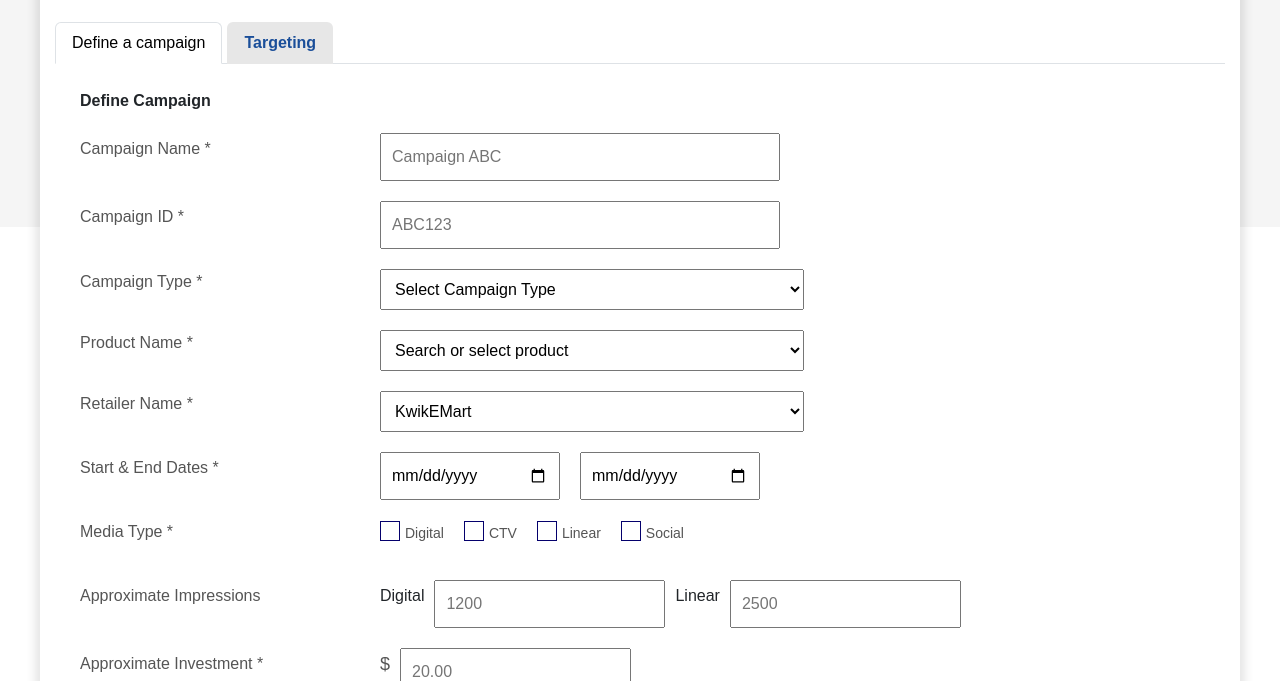
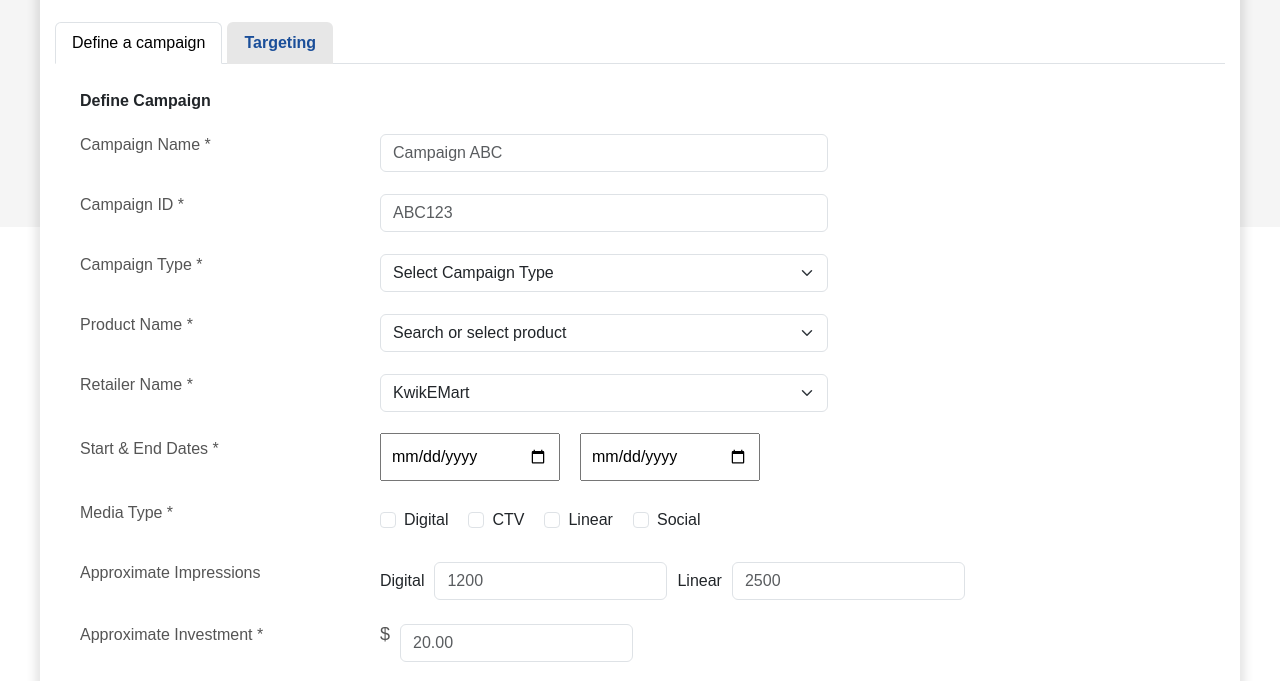
Before and after one commit to amarjyothi98/abcs, a plain HTML site: page index.html in a window 1280 px wide. Shown: the part 223-904 px from the top of the page. Drawn offline with nearby package versions, Linux system fonts and the light colour scheme.

Commit message:
chore : updated index page with bootstrap

```diff
--- a/index.html
+++ b/index.html
@@ -133,37 +133,51 @@
                 <p style="font-weight: bold;">Define Campaign</p>
                 <div style="display: flex; align-items: center; margin: 20px 0;">
                     <p style="color: #555555; width: 300px;">Campaign Name *</p>
-                    <input class="storeOptimizationInput" type="text" placeholder="Campaign ABC">
+                    <input
+                        type="text"
+                        class="form-control"
+                        id=""
+                        aria-describedby=""
+                        placeholder="Campaign ABC"
+                        style="width: 40%;"
+                    >
                 </div>
                 <div style="display: flex; align-items: center; margin: 20px 0;">
                     <p style="color: #555555; width: 300px;">Campaign ID *</p>
-                    <input class="storeOptimizationInput" type="text" placeholder="ABC123">
+                    <input
+                        type="text"
+                        class="form-control"
+                        id=""
+                        aria-describedby=""
+                        placeholder="ABC123"
+                        style="width: 40%;"
+                    >
                 </div>
                 <div style="display: flex; align-items: center; margin: 20px 0;">
                     <p style="color: #555555;  width: 300px;">Campaign Type *</p>
-                    <select id="myDropdown" name="myDropdown" class="storeOptimizationDropdown">
-                        <option value="option1">Select Campaign Type</option>
-                        <option value="option2">Option 2</option>
-                        <option value="option3">Option 3</option>
-                        <option value="option3">Option 4</option>
+                    <select class="form-select" aria-label="Default select example" style="width: 40%;">
+                        <option selected>Select Campaign Type</option>
+                        <option value="1">One</option>
+                        <option value="2">Two</option>
+                        <option value="3">Three</option>
                     </select>
                 </div>
                 <div style="display: flex; align-items: center; margin: 20px 0;">
                     <p style="color: #555555;  width: 300px;">Product Name *</p>
-                    <select id="myDropdown" name="myDropdown" class="storeOptimizationDropdown">
-                        <option value="option1">Search or select product</option>
-                        <option value="option2">Option 2</option>
-                        <option value="option3">Option 3</option>
-                        <option value="option3">Option 4</option>
+                    <select class="form-select" aria-label="Default select example" style="width: 40%;">
+                        <option selected>Search or select product</option>
+                        <option value="1">One</option>
+                        <option value="2">Two</option>
+                        <option value="3">Three</option>
                     </select>
                 </div>
                 <div style="display: flex; align-items: center; margin: 20px 0;">
                     <p style="color: #555555;  width: 300px;">Retailer Name *</p>
-                    <select id="myDropdown" name="myDropdown" class="storeOptimizationDropdown">
-                        <option value="option1">KwikEMart</option>
-                        <option value="option2">Option 2</option>
-                        <option value="option3">Option 3</option>
-                        <option value="option3">Option 4</option>
+                    <select class="form-select" aria-label="Default select example" style="width: 40%;">
+                        <option selected>KwikEMart</option>
+                        <option value="1">One</option>
+                        <option value="2">Two</option>
+                        <option value="3">Three</option>
                     </select>
                 </div>
                 <div style="display: flex; align-items: center; margin: 20px 0;">
@@ -176,38 +190,74 @@
                 <div style="display: flex; align-items: center; margin: 20px 0;">
                     <p style="color: #555555; width: 300px;">Media Type *</p>
                     <div style="display: flex; gap: 20px;">
-                        <label class="checkbox-container">
-                            <input type="checkbox">
-                            <span class="checkmark"></span>
-                            <p style="font-size: 14px; color: #555555; margin-top: 2px;">Digital</p>
-                        </label>
-                        <label class="checkbox-container">
-                            <input type="checkbox">
-                            <span class="checkmark"></span>
-                            <p style="font-size: 14px; color: #555555; margin-top: 2px;">CTV</p>
-                        </label>
-                        <label class="checkbox-container">
-                            <input type="checkbox">
-                            <span class="checkmark"></span>
-                            <p style="font-size: 14px; color: #555555; margin-top: 2px;">Linear</p>
-                        </label>
-                        <label class="checkbox-container">
-                            <input type="checkbox">
-                            <span class="checkmark"></span>
-                            <p style="font-size: 14px; color: #555555; margin-top: 2px;">Social</p>
-                        </label>
+                        <div class="form-check">
+                            <input
+                                class="form-check-input"
+                                type="checkbox"
+                                value=""
+                                id="defaultCheck1"
+                            >
+                            <label class="form-check-label" for="defaultCheck1">
+                                Digital
+                            </label>
+                        </div>
+                        <div class="form-check">
+                            <input
+                                class="form-check-input"
+                                type="checkbox"
+                                value=""
+                                id="defaultCheck1"
+                            >
+                            <label class="form-check-label" for="defaultCheck1">
+                                CTV
+                            </label>
+                        </div>
+                        <div class="form-check">
+                            <input
+                                class="form-check-input"
+                                type="checkbox"
+                                value=""
+                                id="defaultCheck1"
+                            >
+                            <label class="form-check-label" for="defaultCheck1">
+                                Linear
+                            </label>
+                        </div>
+                        <div class="form-check">
+                            <input
+                                class="form-check-input"
+                                type="checkbox"
+                                value=""
+                                id="defaultCheck1"
+                            >
+                            <label class="form-check-label" for="defaultCheck1">
+                                Social
+                            </label>
+                        </div>
                     </div>
                 </div>
                 <div style="display: flex; align-items: center; margin: 20px 0;">
                     <p style="color: #555555;  width: 300px;">Approximate Impressions</p>
                     <div style="display: flex; align-items: center; gap: 10px; width: 70%;">
                         <div style="display: flex; align-items: center; gap: 10px;">
-                            <p>Digital</p>
-                            <input style="width: auto; padding: 10px;" type="text" placeholder="1200">
+                            <p style="margin-bottom: 0;">Digital</p>
+                            <input
+                                type="text"
+                                class="form-control"
+                                id=""
+                                aria-describedby=""
+                                placeholder="1200"
+                            >
                         </div>
                         <div style="display: flex; align-items: center; gap: 10px;">
-                            <p>Linear</p>
-                            <input style="width: auto; padding: 10px;" type="text" placeholder="2500">
+                            <p style="margin-bottom: 0;">Linear</p>
+                            <input
+                                type="text"
+                                class="form-control"
+                                id=""
+                                aria-describedby=""
+                                placeholder="2500"
+                            >
                         </div>
                     </div>
                 </div>
@@ -215,13 +265,19 @@
                     <p style="color: #555555;  width: 300px;">Approximate Investment *</p>
                     <div style="display: flex; gap: 10px; align-items: center;">
                         <p style="font-size: large; color: #555555;">$</p>
-                        <input style="width: auto; padding: 10px;" type="text" placeholder="20.00">
+                        <input
+                            type="text"
+                            class="form-control"
+                            id=""
+                            aria-describedby=""
+                            placeholder="20.00"
+                        >
                     </div>
                 </div>
                 <div style="display: flex; align-items: center; margin: 20px 0;">
                     <p style="color: #555555;  width: 300px;">Additional Notes</p>
                     <div>
-                        <input style="width: 400px; padding: 10px; min-height: 100px;" type="text" placeholder="Add notes if any">
+                        <textarea class="form-control" id="exampleFormControlTextarea1" rows="3" style="width: 70%;"></textarea>
                         <div style="display: flex; gap: 10px; align-items: center; margin-top: 10px;">
                             <input type="checkbox">
                             <p style="color: gray; font-size: smaller; margin-bottom: 0;">I will use the data provided by ABCS Insights for the sole purpose of measuring and optimizing this campaign.</p>
```
